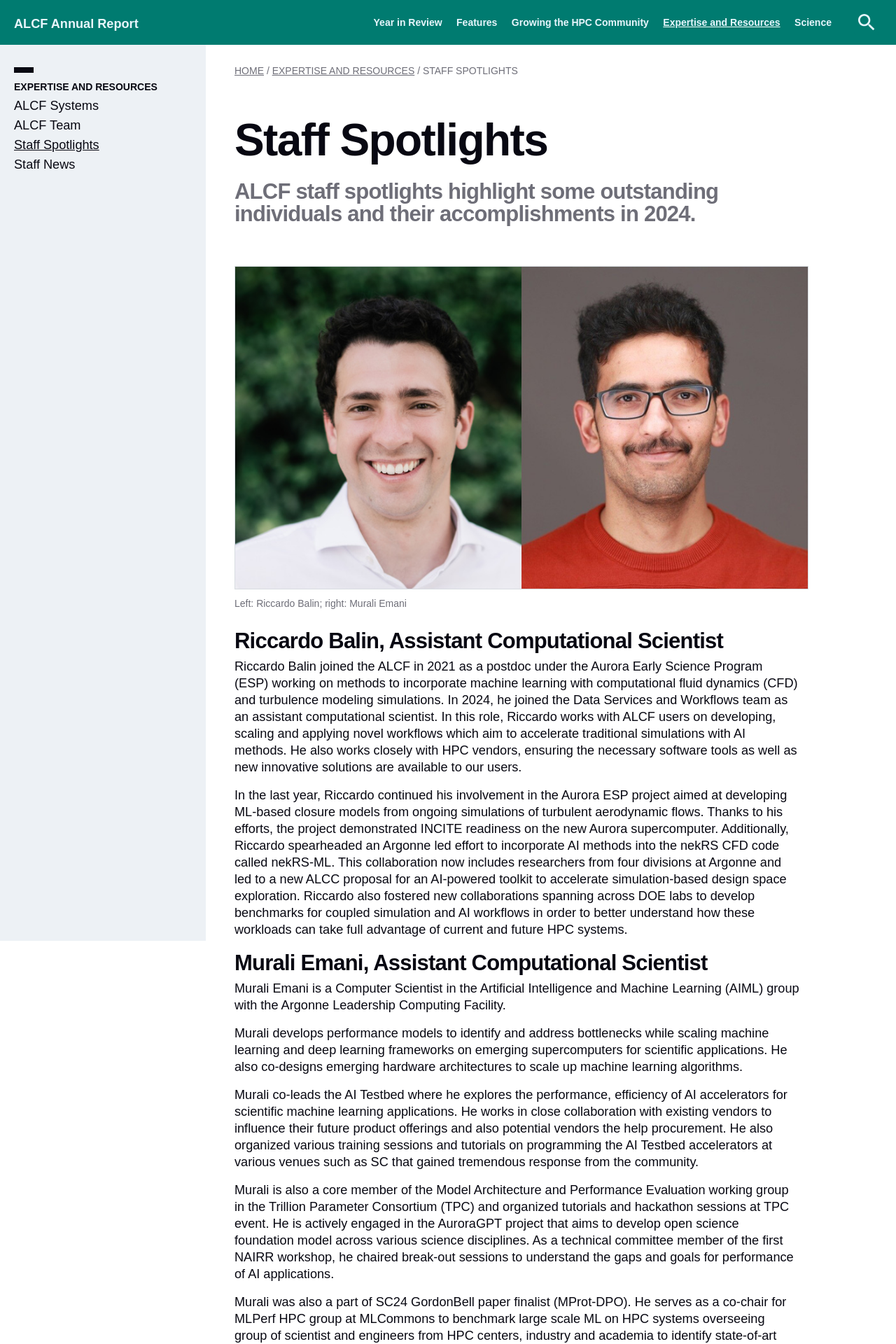
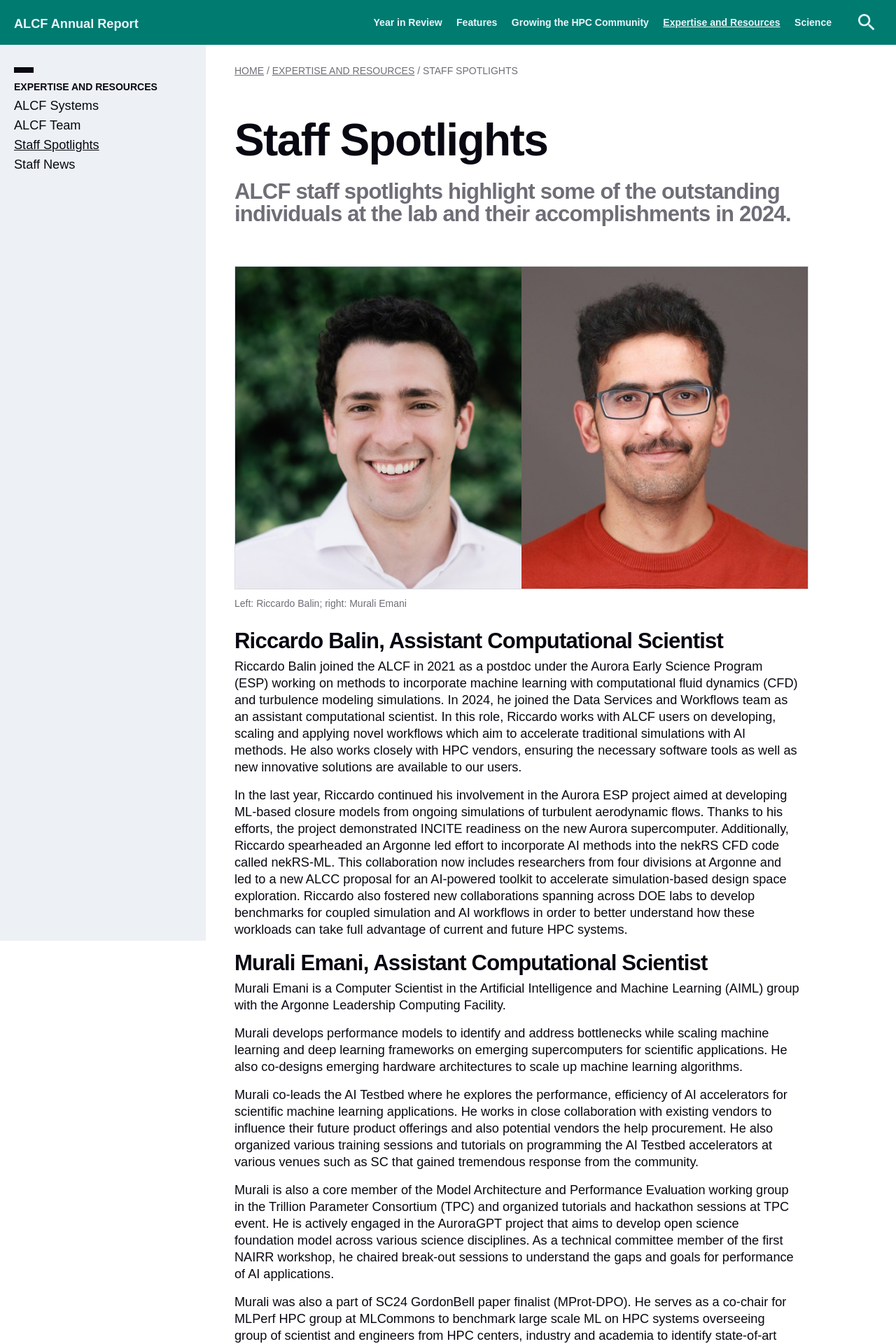
Before and after one commit to argonne-lcf/AR2024, a Jekyll site: the page built from 04_expertise-and-resources/staff-spotlights.md, in a window 1280 px wide. Shown: the top 1920 px of the page at 70% size. Built offline with Jekyll 4.4.1, drawn with Linux system fonts in a browser that asks for light colours; some web fonts are replaced.

Commit message:
Update staff-spotlights.md

```diff
--- a/04_expertise-and-resources/staff-spotlights.md
+++ b/04_expertise-and-resources/staff-spotlights.md
@@ -2,7 +2,7 @@
 layout: page
 
 title: Staff Spotlights
-intro: "ALCF staff spotlights highlight some outstanding individuals and their accomplishments in 2024."
+intro: "ALCF staff spotlights highlight some of the outstanding individuals at the lab and their accomplishments in 2024."
 
 theme: white
 permalink: expertise-and-resources/staff-spotlights
```
